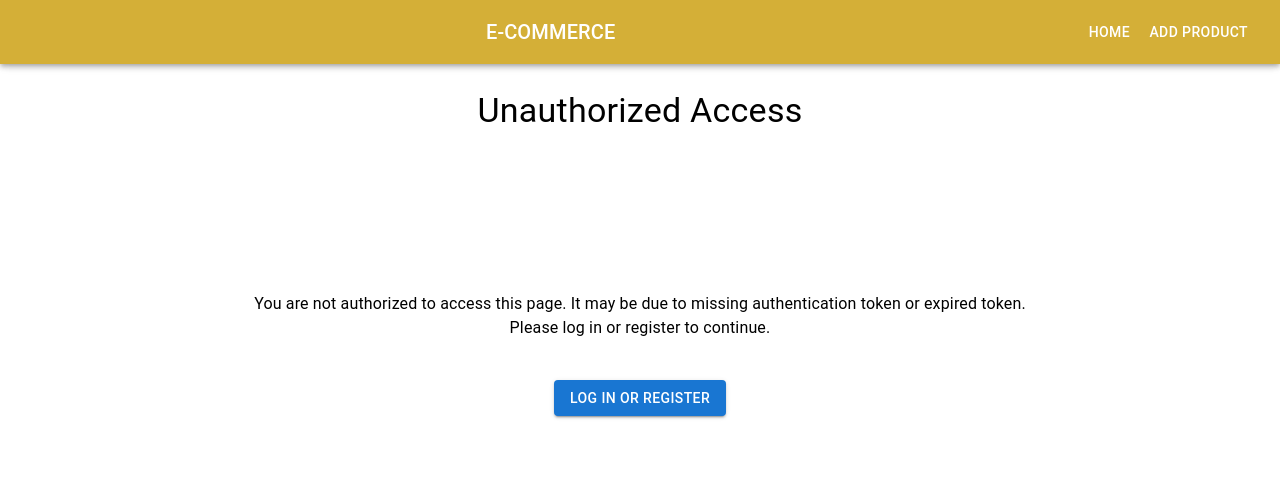
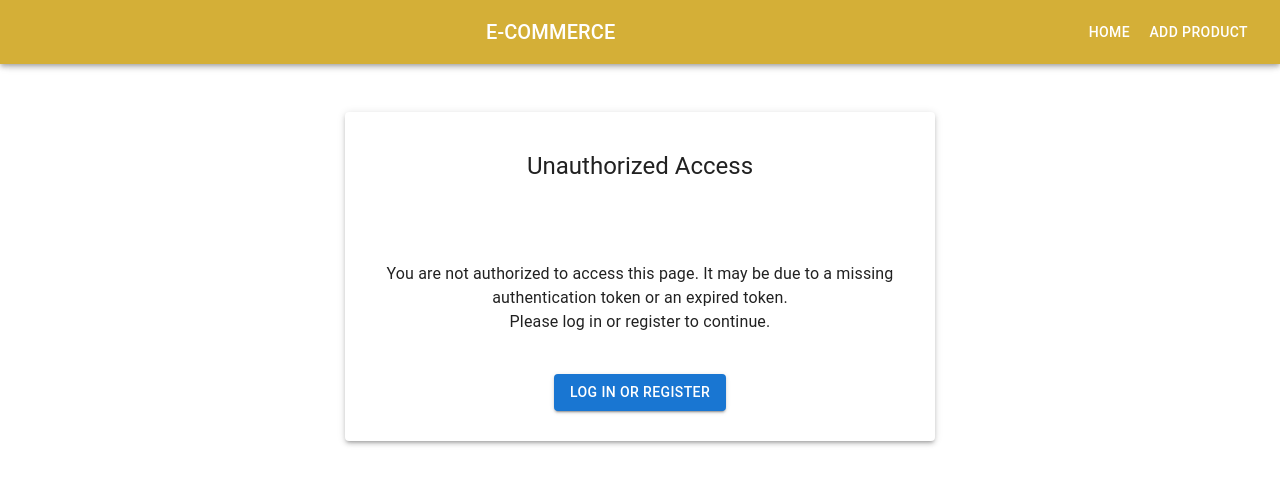
Before and after one commit to pol1612/e-commerce-client, a React (Vite) app: page /unauthorized in a window 1280 px wide. Shown: the top 484 px of the page. Built offline with nearby package versions, Linux system fonts and the light colour scheme.

Commit message:
finished the UI design of the Unauthorize access page

```diff
--- a/src/App.jsx
+++ b/src/App.jsx
@@ -1,15 +1,35 @@
 import './App.css'
-import {BrowserRouter, Route, Routes} from "react-router-dom";
+import {BrowserRouter, Route, Routes, useNavigate} from "react-router-dom";
 import HomePage from "./pages/HomePage.jsx";
 import AddProductPage from "./pages/AddProductPage.jsx";
 import UpdateProductPage from "./pages/UpdateProductPage.jsx";
 import AuthenticationPage from "./pages/AuthenticationPage.jsx";
 import UnauthorizedPage from "./pages/UnauthorizedPage.jsx";
+import {useState} from "react";
 
 
 function App() {
+    const [loggedInUser, setLoggedInUser] = useState({
+        token: null,
+        userId: null,
+        isAdmin: false,
+    });
+
+    const login = (token, userId, isAdmin) => {
+        localStorage.setItem("token", token);
+        localStorage.setItem("userId", userId);
+        setLoggedInUser({token: token,userId: userId,isAdmin: isAdmin});
+    }
+
+    const logout = () => {
+        localStorage.removeItem("token");
+        localStorage.removeItem("userId");
+        setLoggedInUser({token: null, userId: null, isAdmin: false});
+    }
     return (
+
         <BrowserRouter>
+
             <Routes>
 
                 <Route  path="/"  element={<HomePage/>} />
@@ -19,6 +39,7 @@ function App() {
                 <Route  path="/unauthorized" element={<UnauthorizedPage/>}/>
 
             </Routes>
+
         </BrowserRouter>
 
     )
--- a/src/components/Unauthorized.jsx
+++ b/src/components/Unauthorized.jsx
@@ -1,23 +1,52 @@
-import {Button, Typography} from "@mui/material";
+import {Button, Paper, Typography} from "@mui/material";
 import {Link} from "react-router-dom";
 
 const Unauthorized = () => {
     return (
-        <div style={{textAlign: "center", marginTop: "50px"}}>
-            <Typography variant="h4">Unauthorized Access</Typography>
-            <div style={{padding: '80px 0'}}/>
+        <div
+            style={{
+                display: "flex",
+                justifyContent: "center",
+                alignItems: "flex-start",
+                height: "100vh"
+            }}
+        >
+
+            <Paper
+                elevation={3}
+                alignContent="center"
+                justifyContent="center"
+                style={{
+                    textAlign: "center",
+                    padding: "20px",
+                    width: 550,
+                    paddingBottom: "30px",
+                }}
+            >
+                <br/>
+                <Typography variant="h5">Unauthorized Access</Typography>
+
+                <div style={{ padding: "40px 0" }} />
                 <Typography variant="body1">
-                You are not authorized to access this page. It may be due to missing
-                authentication token or expired token.
+                    You are not authorized to access this page. It may be due to a missing
+                    authentication token or an expired token.
                 </Typography>
                 <Typography variant="body1">
                     Please log in or register to continue.
                 </Typography>
-            <div style={{padding: '20px 0'}}/>
-            <Button variant="contained" color="primary" component={Link} to="/authentication">
+                <div style={{ padding: "20px 0" }} />
+                <Button
+                    variant="contained"
+                    color="primary"
+                    component={Link}
+                    to="/authentication"
+                >
                     Log In or Register
                 </Button>
+            </Paper>
+
         </div>
+
 )
 }
 export default Unauthorized
--- a/src/pages/UnauthorizedPage.jsx
+++ b/src/pages/UnauthorizedPage.jsx
@@ -5,6 +5,10 @@ const UnauthorizedPage = () => {
     return(
         <>
             <NavBar/>
+            <br/>
+            <br/>
+            <br/>
+            <br/>
             <Unauthorized/>
         </>
     )
```
Lines whose indentation alone changed are shown as unchanged.
